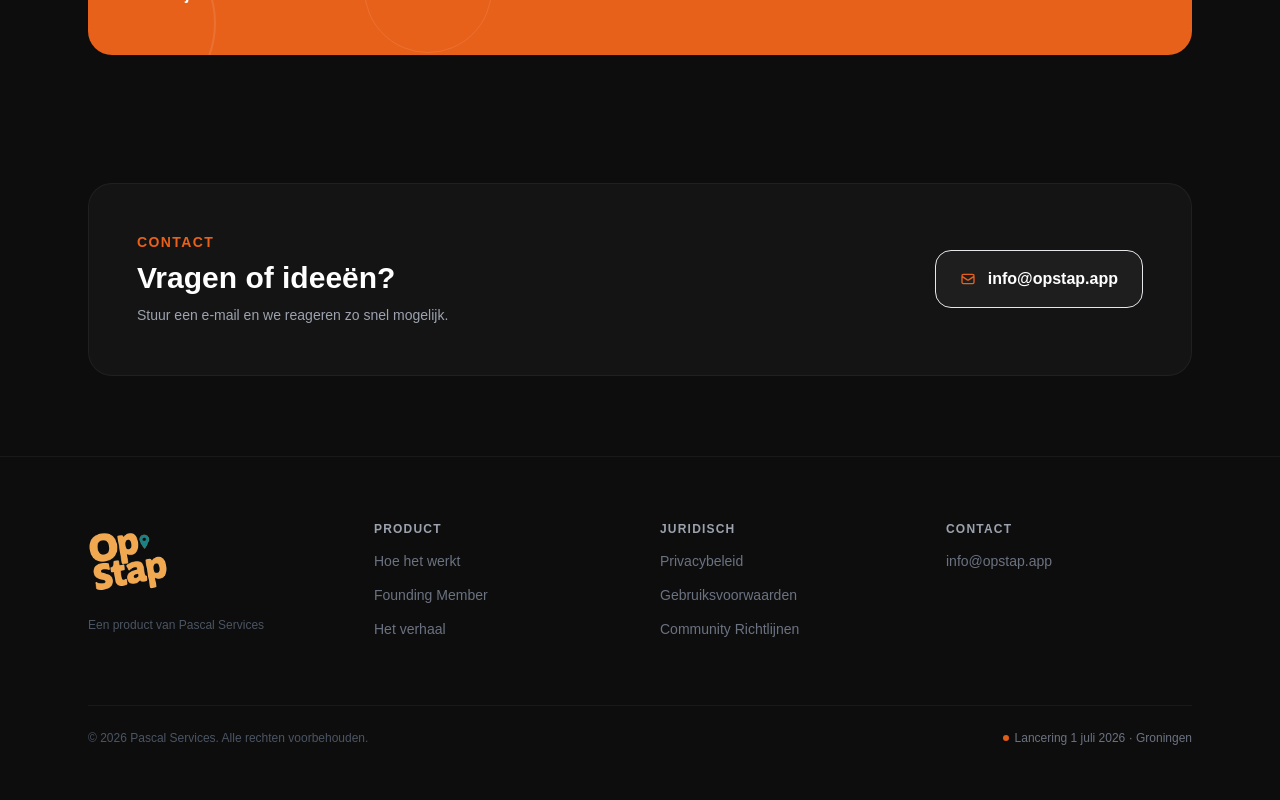
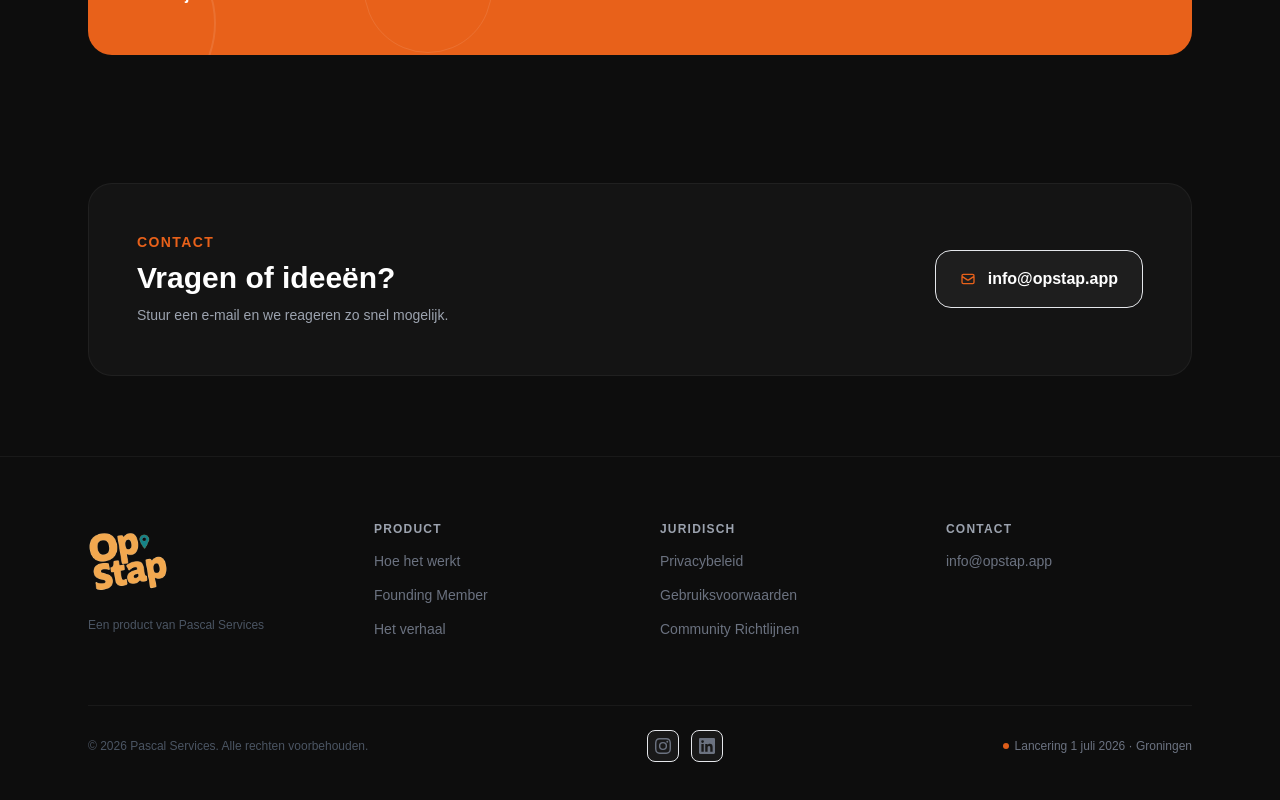
Before and after one commit to pascalwiersma/opstap-website, a Next.js app: page / in a window 1280 px wide. Shown: the part 2699-3499 px from the top of the page. Built offline with nearby package versions, Linux system fonts and the light colour scheme.

Commit message:
feat: Instagram en LinkedIn iconen in footer

```diff
--- a/components/Footer.tsx
+++ b/components/Footer.tsx
@@ -59,10 +59,36 @@
         </div>
 
         {/* Onderkant */}
-        <div className="pt-6 border-t border-white/5 flex flex-col sm:flex-row items-center justify-between gap-3">
+        <div className="pt-6 border-t border-white/5 flex flex-col sm:flex-row items-center justify-between gap-4">
           <p className="text-gray-600 text-xs">
             © {new Date().getFullYear()} Pascal Services. Alle rechten voorbehouden.
           </p>
+
+          <div className="flex items-center gap-3">
+            <a
+              href="https://www.instagram.com/opstap_app/"
+              target="_blank"
+              rel="noopener noreferrer"
+              className="w-8 h-8 rounded-lg bg-white/5 hover:bg-[#E8611A]/20 border border-white/8 hover:border-[#E8611A]/30 flex items-center justify-center text-gray-500 hover:text-[#E8611A] transition-all"
+              aria-label="Instagram"
+            >
+              <svg className="w-4 h-4" fill="currentColor" viewBox="0 0 24 24">
+                <path d="M12 2.163c3.204 0 3.584.012 4.85.07 3.252.148 4.771 1.691 4.919 4.919.058 1.265.069 1.645.069 4.849 0 3.205-.012 3.584-.069 4.849-.149 3.225-1.664 4.771-4.919 4.919-1.266.058-1.644.07-4.85.07-3.204 0-3.584-.012-4.849-.07-3.26-.149-4.771-1.699-4.919-4.92-.058-1.265-.07-1.644-.07-4.849 0-3.204.013-3.583.07-4.849.149-3.227 1.664-4.771 4.919-4.919 1.266-.057 1.645-.069 4.849-.069zM12 0C8.741 0 8.333.014 7.053.072 2.695.272.273 2.69.073 7.052.014 8.333 0 8.741 0 12c0 3.259.014 3.668.072 4.948.2 4.358 2.618 6.78 6.98 6.98C8.333 23.986 8.741 24 12 24c3.259 0 3.668-.014 4.948-.072 4.354-.2 6.782-2.618 6.979-6.98.059-1.28.073-1.689.073-4.948 0-3.259-.014-3.667-.072-4.947-.196-4.354-2.617-6.78-6.979-6.98C15.668.014 15.259 0 12 0zm0 5.838a6.162 6.162 0 100 12.324 6.162 6.162 0 000-12.324zM12 16a4 4 0 110-8 4 4 0 010 8zm6.406-11.845a1.44 1.44 0 100 2.881 1.44 1.44 0 000-2.881z"/>
+              </svg>
+            </a>
+            <a
+              href="https://www.linkedin.com/search/results/groups/?keywords=OpStap&origin=SWITCH_SEARCH_VERTICAL"
+              target="_blank"
+              rel="noopener noreferrer"
+              className="w-8 h-8 rounded-lg bg-white/5 hover:bg-[#E8611A]/20 border border-white/8 hover:border-[#E8611A]/30 flex items-center justify-center text-gray-500 hover:text-[#E8611A] transition-all"
+              aria-label="LinkedIn"
+            >
+              <svg className="w-4 h-4" fill="currentColor" viewBox="0 0 24 24">
+                <path d="M20.447 20.452h-3.554v-5.569c0-1.328-.027-3.037-1.852-3.037-1.853 0-2.136 1.445-2.136 2.939v5.667H9.351V9h3.414v1.561h.046c.477-.9 1.637-1.85 3.37-1.85 3.601 0 4.267 2.37 4.267 5.455v6.286zM5.337 7.433a2.062 2.062 0 01-2.063-2.065 2.064 2.064 0 112.063 2.065zm1.782 13.019H3.555V9h3.564v11.452zM22.225 0H1.771C.792 0 0 .774 0 1.729v20.542C0 23.227.792 24 1.771 24h20.451C23.2 24 24 23.227 24 22.271V1.729C24 .774 23.2 0 22.222 0h.003z"/>
+              </svg>
+            </a>
+          </div>
+
           <div className="flex items-center gap-1.5">
             <span className="w-1.5 h-1.5 rounded-full bg-[#E8611A] animate-pulse" />
             <span className="text-xs text-gray-500">Lancering 1 juli 2026 · Groningen</span>
```
